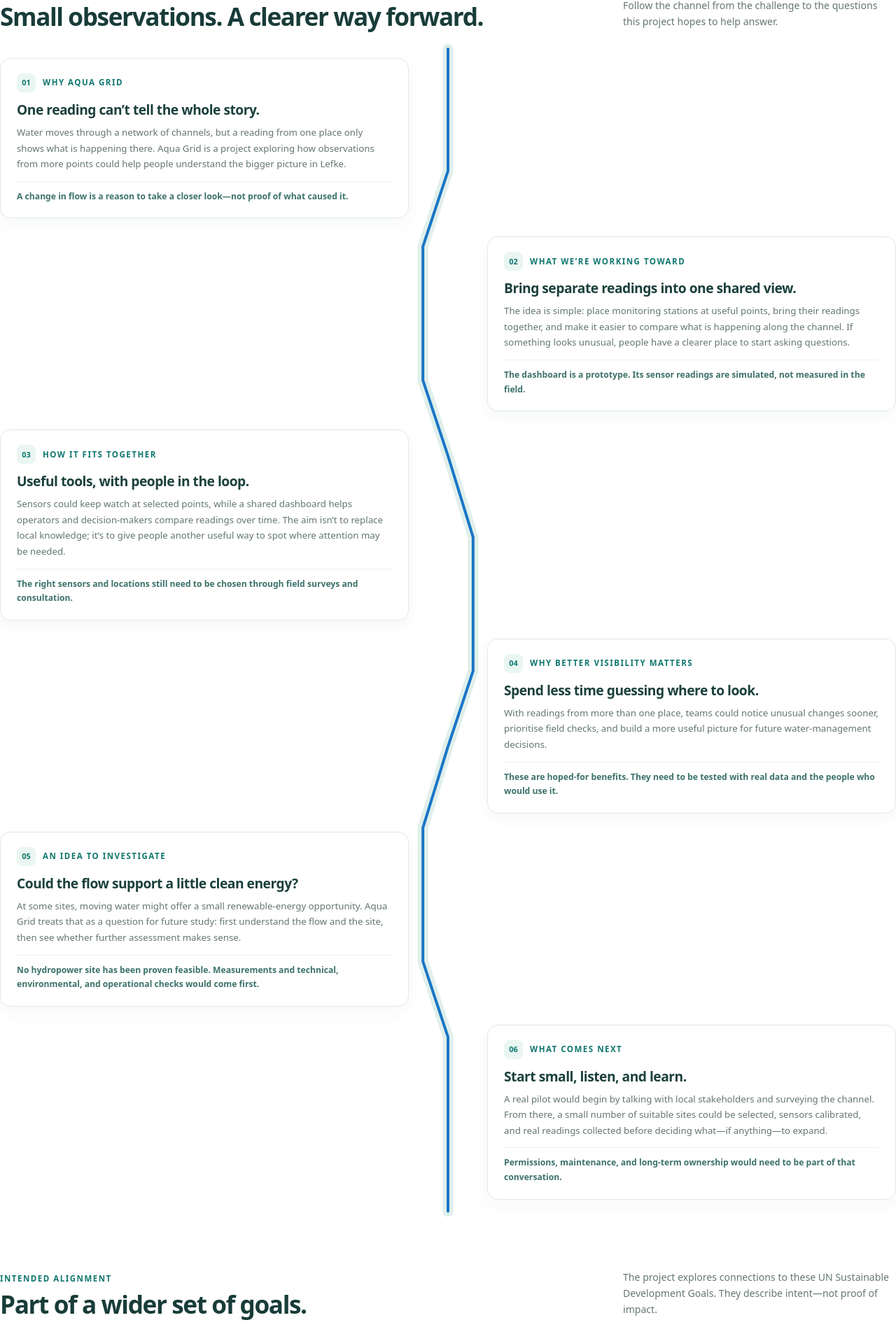
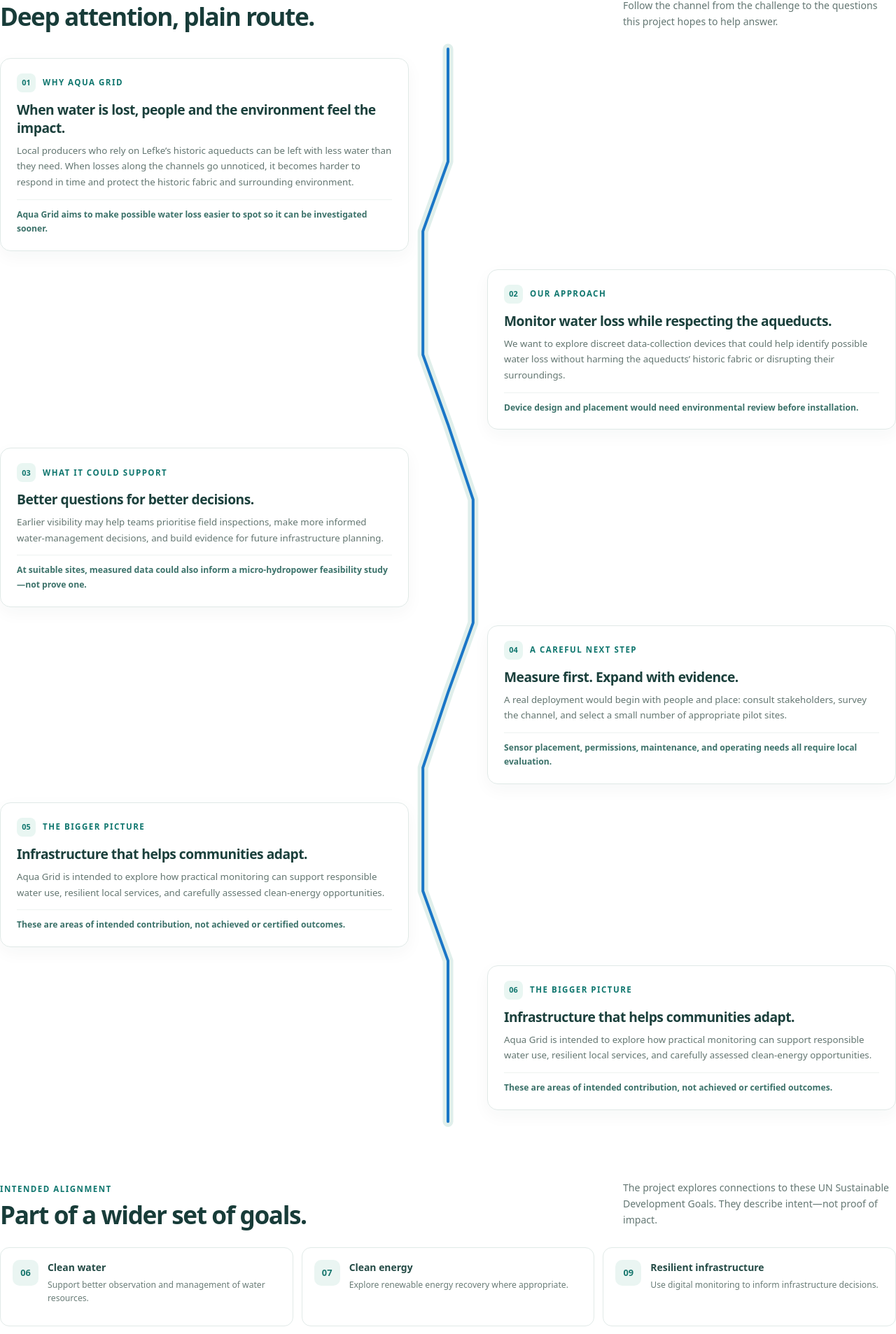
Before and after one commit to ferodev0/aqua-grid, a React (Vite) app: page /impact in a window 1280 px wide. Shown: the part 5955-7862 px from the top of the page at 70% size. Built offline with nearby package versions, Linux system fonts and the light colour scheme.

Commit message:
Update about page contents

```diff
--- a/src/pages/about/AboutPage.jsx
+++ b/src/pages/about/AboutPage.jsx
@@ -106,13 +106,13 @@ export function AboutPage({ title = 'Impact / About' }) {
           <div className="aqua-about-hero-copy">
             <p className="aqua-about-kicker">
               <span className="aqua-about-kicker-mark" aria-hidden="true" />
-              A clearer view of every drop
+              A clear view of every drop
             </p>
-            <h1>Observe the flow, understand the channel.</h1>
+            <h1>Observe the flow, spot the crack.</h1>
             <p className="aqua-about-intro">
               Aqua Grid is a concept for connecting water-channel observations
-              across Lefke—helping people see what is changing, where to look
-              closer, and what to explore next.
+              across Lefke—helping local municipalities & producers to spot the
+              water loss problems in the aqueducts and water canals.
             </p>
             <div className="aqua-about-hero-tags">
               <span>Water monitoring</span>
@@ -155,7 +155,7 @@ export function AboutPage({ title = 'Impact / About' }) {
           <div className="aqua-about-section-heading">
             <div>
               <p className="aqua-about-eyebrow">A connected story</p>
-              <h2>Small observations. A clearer way forward.</h2>
+              <h2>Deep attention, plain route.</h2>
             </div>
             <p>
               Follow the channel from the challenge to the questions this
--- a/src/pages/about/aboutContent.json
+++ b/src/pages/about/aboutContent.json
@@ -3,66 +3,66 @@
     {
       "number": "01",
       "eyebrow": "Why Aqua Grid",
-      "title": "One reading can’t tell the whole story.",
-      "body": "Water moves through a network of channels, but a reading from one place only shows what is happening there. Aqua Grid is a project exploring how observations from more points could help people understand the bigger picture in Lefke.",
-      "note": "A change in flow is a reason to take a closer look—not proof of what caused it.",
+      "title": "When water is lost, people and the environment feel the impact.",
+      "body": "Local producers who rely on Lefke’s historic aqueducts can be left with less water than they need. When losses along the channels go unnoticed, it becomes harder to respond in time and protect the historic fabric and surrounding environment.",
+      "note": "Aqua Grid aims to make possible water loss easier to spot so it can be investigated sooner.",
       "side": "left"
     },
     {
       "number": "02",
-      "eyebrow": "What we’re working toward",
-      "title": "Bring separate readings into one shared view.",
-      "body": "The idea is simple: place monitoring stations at useful points, bring their readings together, and make it easier to compare what is happening along the channel. If something looks unusual, people have a clearer place to start asking questions.",
-      "note": "The dashboard is a prototype. Its sensor readings are simulated, not measured in the field.",
+      "eyebrow": "Our approach",
+      "title": "Monitor water loss while respecting the aqueducts.",
+      "body": "We want to explore discreet data-collection devices that could help identify possible water loss without harming the aqueducts’ historic fabric or disrupting their surroundings.",
+      "note": "Device design and placement would need environmental review before installation.",
       "side": "right"
     },
     {
       "number": "03",
-      "eyebrow": "How it fits together",
-      "title": "Useful tools, with people in the loop.",
-      "body": "Sensors could keep watch at selected points, while a shared dashboard helps operators and decision-makers compare readings over time. The aim isn’t to replace local knowledge; it’s to give people another useful way to spot where attention may be needed.",
-      "note": "The right sensors and locations still need to be chosen through field surveys and consultation.",
+      "eyebrow": "What it could support",
+      "title": "Better questions for better decisions.",
+      "body": "Earlier visibility may help teams prioritise field inspections, make more informed water-management decisions, and build evidence for future infrastructure planning.",
+      "note": "At suitable sites, measured data could also inform a micro-hydropower feasibility study—not prove one.",
       "side": "left"
     },
     {
       "number": "04",
-      "eyebrow": "Why better visibility matters",
-      "title": "Spend less time guessing where to look.",
-      "body": "With readings from more than one place, teams could notice unusual changes sooner, prioritise field checks, and build a more useful picture for future water-management decisions.",
-      "note": "These are hoped-for benefits. They need to be tested with real data and the people who would use it.",
+      "eyebrow": "A careful next step",
+      "title": "Measure first. Expand with evidence.",
+      "body": "A real deployment would begin with people and place: consult stakeholders, survey the channel, and select a small number of appropriate pilot sites.",
+      "note": "Sensor placement, permissions, maintenance, and operating needs all require local evaluation.",
       "side": "right"
     },
     {
       "number": "05",
-      "eyebrow": "An idea to investigate",
-      "title": "Could the flow support a little clean energy?",
-      "body": "At some sites, moving water might offer a small renewable-energy opportunity. Aqua Grid treats that as a question for future study: first understand the flow and the site, then see whether further assessment makes sense.",
-      "note": "No hydropower site has been proven feasible. Measurements and technical, environmental, and operational checks would come first.",
+      "eyebrow": "The bigger picture",
+      "title": "Infrastructure that helps communities adapt.",
+      "body": "Aqua Grid is intended to explore how practical monitoring can support responsible water use, resilient local services, and carefully assessed clean-energy opportunities.",
+      "note": "These are areas of intended contribution, not achieved or certified outcomes.",
       "side": "left"
     },
     {
       "number": "06",
-      "eyebrow": "What comes next",
-      "title": "Start small, listen, and learn.",
-      "body": "A real pilot would begin by talking with local stakeholders and surveying the channel. From there, a small number of suitable sites could be selected, sensors calibrated, and real readings collected before deciding what—if anything—to expand.",
-      "note": "Permissions, maintenance, and long-term ownership would need to be part of that conversation.",
+      "eyebrow": "The bigger picture",
+      "title": "Infrastructure that helps communities adapt.",
+      "body": "Aqua Grid is intended to explore how practical monitoring can support responsible water use, resilient local services, and carefully assessed clean-energy opportunities.",
+      "note": "These are areas of intended contribution, not achieved or certified outcomes.",
       "side": "right"
     }
   ],
   "goals": [
-    ["06", "Clean water", "Help people build a clearer picture of local water conditions."],
-    ["07", "Clean energy", "Explore small-scale renewable energy only where a site is suitable."],
-    ["09", "Industry and infrastructure", "See how connected monitoring might inform infrastructure planning."],
-    ["11", "Sustainable communities", "Support conversations about more resilient local services."],
-    ["12", "Responsible resource use", "Make it easier to ask how water and infrastructure are being used."],
-    ["13", "Climate action", "Explore ideas that could support local resilience over time."]
+    ["06", "Clean water", "Support better observation and management of water resources."],
+    ["07", "Clean energy", "Explore renewable energy recovery where appropriate."],
+    ["09", "Resilient infrastructure", "Use digital monitoring to inform infrastructure decisions."],
+    ["11", "Sustainable communities", "Support resilient local services and planning."],
+    ["12", "Responsible resource use", "Encourage more informed use of water and infrastructure."],
+    ["13", "Climate action", "Explore local resilience and renewable-energy opportunities."]
   ],
   "roadmap": [
-    "Talk with local stakeholders and survey the channel",
-    "Choose a few suitable locations for a pilot",
-    "Install and calibrate sensors, then collect real readings",
-    "Check whether the readings are useful in day-to-day decisions",
-    "Study energy potential at suitable sites",
-    "Decide together whether expansion is worthwhile"
+    "Survey the channel and consult local stakeholders",
+    "Select suitable sites for a small sensor pilot",
+    "Install, calibrate, and collect real-world data",
+    "Evaluate anomalies and operational usefulness",
+    "Assess hydropower feasibility at selected sites",
+    "Consider expansion with evidence and approval"
   ]
 }
```
